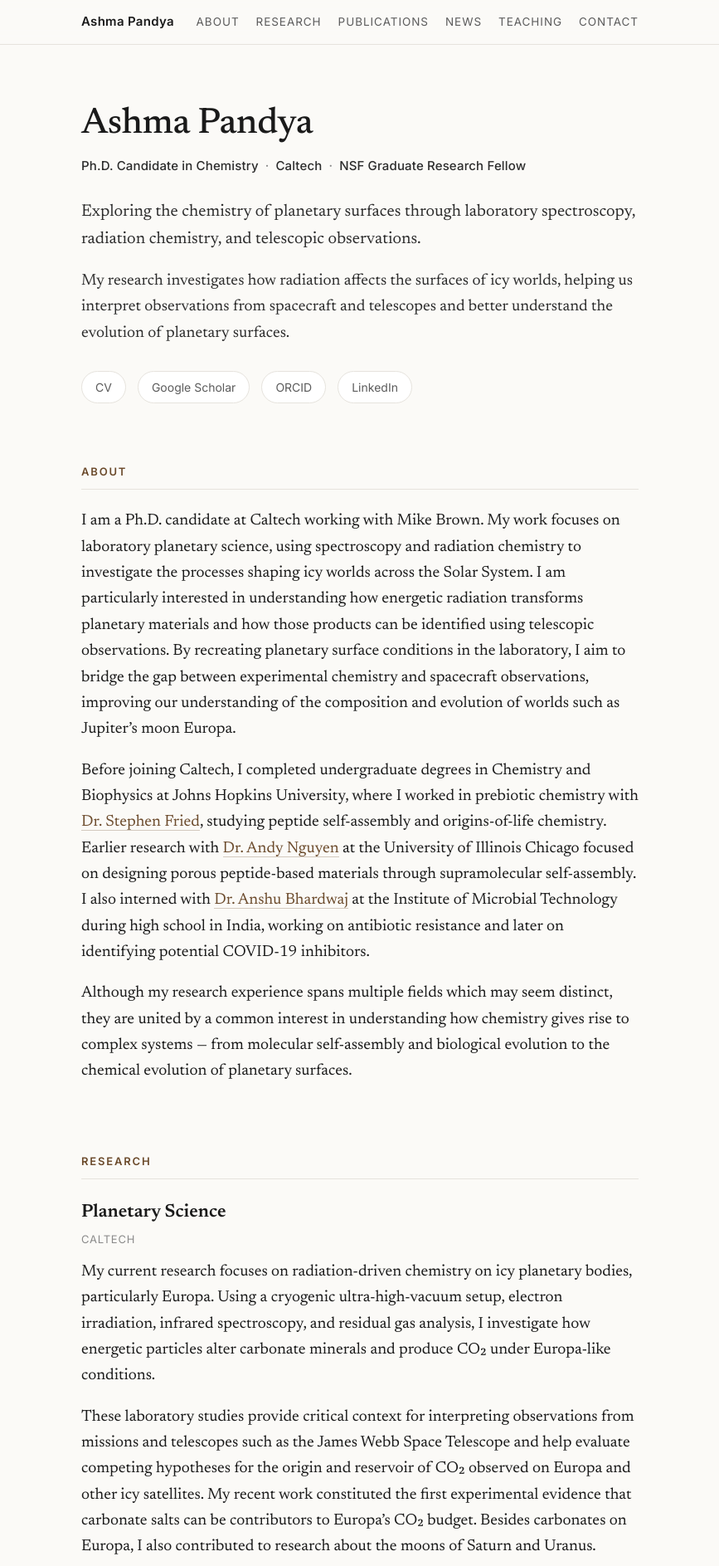
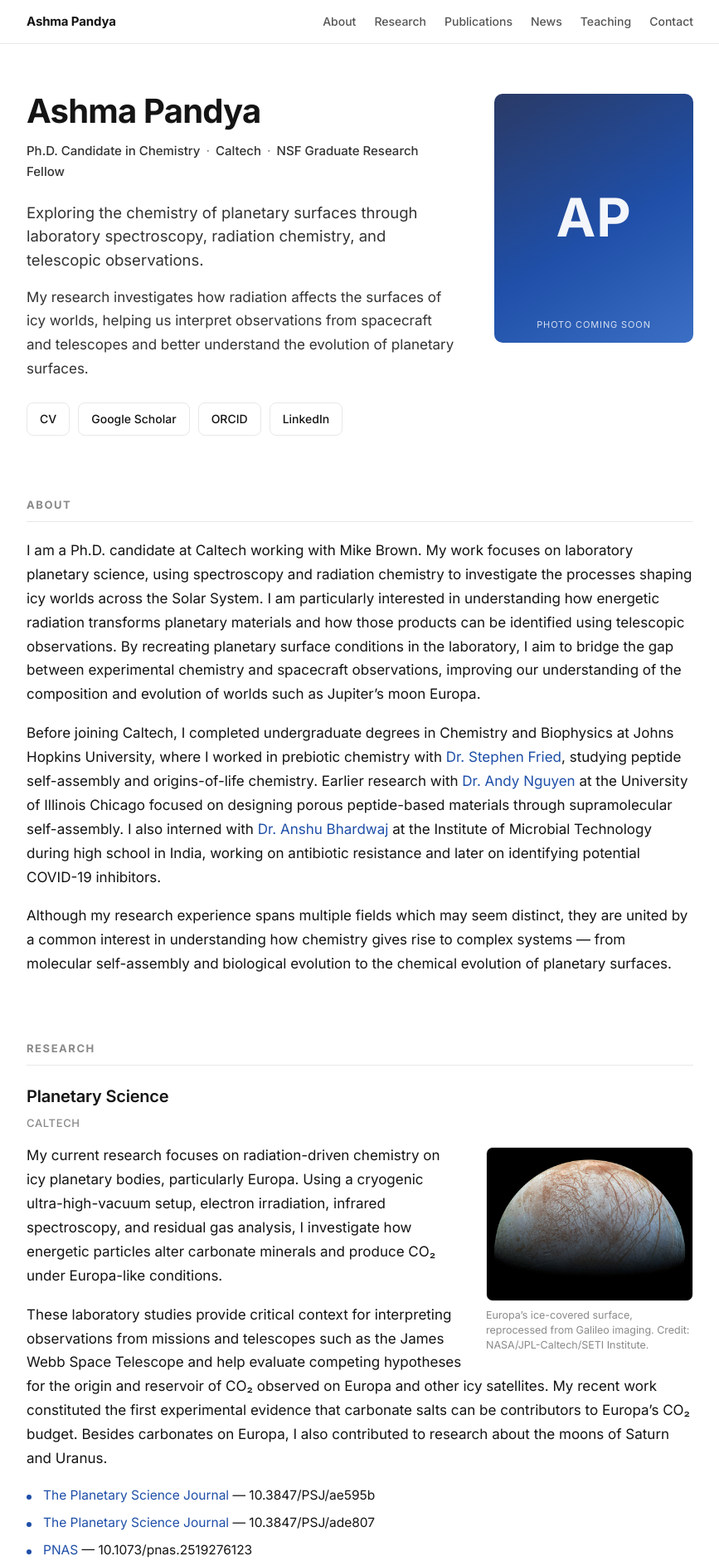
Before and after one commit to Utsav2/ashmapandya, a plain HTML site: page index.html in a window 1280 px wide. Shown: the top 1887 px of the page at 83% size, without its empty margins (206-1073 px from the left). Drawn offline with Linux system fonts and the light colour scheme.

Commit message:
Redesign: clean sans-serif layout with portrait + NASA research figures
Co-Authored-By: Claude Opus 4.8 <noreply@anthropic.com>

```diff
--- a/index.html
+++ b/index.html
@@ -7,17 +7,17 @@
 <meta name="description" content="Ashma Pandya — Ph.D. Candidate in Chemistry at Caltech, NSF Graduate Research Fellow. Laboratory planetary science, spectroscopy, and radiation chemistry of icy worlds.">
 <link rel="preconnect" href="https://fonts.googleapis.com">
 <link rel="preconnect" href="https://fonts.gstatic.com" crossorigin>
-<link href="https://fonts.googleapis.com/css2?family=Newsreader:ital,opsz,wght@0,6..72,400;0,6..72,500;0,6..72,600;1,6..72,400&family=Inter:wght@400;500;600&display=swap" rel="stylesheet">
+<link href="https://fonts.googleapis.com/css2?family=Inter:wght@400;500;600;700&display=swap" rel="stylesheet">
 <style>
   :root {
-    --ink: #1a1a1a;
-    --muted: #5c5c5c;
+    --ink: #141414;
+    --muted: #555;
     --faint: #8a8a8a;
-    --line: #e6e3dd;
-    --bg: #fbfaf7;
-    --accent: #6b4a2b;
-    --accent-soft: #9a7b53;
-    --max: 720px;
+    --line: #e8e8e8;
+    --bg: #ffffff;
+    --link: #1f4fa8;
+    --link-hover: #11306b;
+    --max: 860px;
   }
   * { box-sizing: border-box; }
   html { scroll-behavior: smooth; }
@@ -25,74 +25,102 @@
     margin: 0;
     background: var(--bg);
     color: var(--ink);
-    font-family: "Newsreader", Georgia, serif;
-    font-size: 19px;
-    line-height: 1.65;
+    font-family: "Inter", -apple-system, BlinkMacSystemFont, "Segoe UI", sans-serif;
+    font-size: 17px;
+    line-height: 1.7;
     -webkit-font-smoothing: antialiased;
+    text-rendering: optimizeLegibility;
   }
-  a { color: var(--accent); text-decoration: none; border-bottom: 1px solid rgba(107,74,43,0.28); transition: border-color .15s, color .15s; }
-  a:hover { color: var(--accent-soft); border-bottom-color: var(--accent-soft); }
+  a { color: var(--link); text-decoration: none; }
+  a:hover { color: var(--link-hover); text-decoration: underline; }
+  p { margin: 0 0 18px; }
 
   /* Nav */
   nav {
-    position: sticky; top: 0; z-index: 10;
-    background: rgba(251,250,247,0.88);
-    backdrop-filter: blur(8px);
+    position: sticky; top: 0; z-index: 20;
+    background: rgba(255,255,255,0.9);
+    backdrop-filter: saturate(180%) blur(10px);
     border-bottom: 1px solid var(--line);
   }
   nav .wrap {
-    max-width: var(--max); margin: 0 auto; padding: 14px 24px;
-    display: flex; flex-wrap: wrap; gap: 4px 20px; align-items: baseline;
-    font-family: "Inter", sans-serif;
+    max-width: var(--max); margin: 0 auto; padding: 13px 28px;
+    display: flex; flex-wrap: wrap; gap: 6px 22px; align-items: baseline;
   }
-  nav .name { font-weight: 600; font-size: 15px; letter-spacing: .02em; margin-right: auto; border: none; color: var(--ink); }
-  nav a.link { font-size: 13.5px; color: var(--muted); border: none; text-transform: uppercase; letter-spacing: .07em; }
-  nav a.link:hover { color: var(--accent); }
+  nav .name { font-weight: 700; font-size: 15px; letter-spacing: -0.01em; margin-right: auto; color: var(--ink); }
+  nav .name:hover { text-decoration: none; }
+  nav a.link { font-size: 14px; color: var(--muted); font-weight: 500; }
+  nav a.link:hover { color: var(--ink); text-decoration: none; }
 
-  main { max-width: var(--max); margin: 0 auto; padding: 0 24px 120px; }
+  main { max-width: var(--max); margin: 0 auto; padding: 0 28px 110px; }
 
   /* Hero */
-  header.hero { padding: 72px 0 8px; }
-  h1 { font-size: 44px; font-weight: 500; line-height: 1.1; margin: 0 0 14px; letter-spacing: -0.01em; }
-  .role { font-family: "Inter", sans-serif; font-size: 15px; color: var(--muted); font-weight: 500; margin: 0 0 26px; letter-spacing: .01em; }
-  .role .sep { color: var(--faint); margin: 0 8px; }
-  .lede { font-size: 20px; color: var(--ink); margin: 0 0 18px; }
-  .hero p { color: #2c2c2c; }
+  header.hero {
+    padding: 60px 0 14px;
+    display: grid; grid-template-columns: 1fr 240px; gap: 44px; align-items: start;
+  }
+  h1 { font-size: 40px; font-weight: 700; line-height: 1.05; margin: 0 0 14px; letter-spacing: -0.02em; }
+  .role { font-size: 15px; color: var(--muted); font-weight: 500; margin: 0 0 22px; }
+  .role .sep { color: var(--faint); margin: 0 7px; }
+  .lede { font-size: 18.5px; color: var(--ink); margin: 0 0 16px; line-height: 1.55; }
+  .hero p { color: #333; }
 
-  .toplinks { font-family: "Inter", sans-serif; font-size: 14px; margin: 30px 0 0; display: flex; flex-wrap: wrap; gap: 10px 14px; }
+  .portrait {
+    width: 240px; height: 300px; border-radius: 10px; overflow: hidden;
+    background: linear-gradient(150deg, #2a3a66 0%, #1f4fa8 55%, #3b6fc4 100%);
+    display: flex; align-items: center; justify-content: center; flex-direction: column;
+    color: #fff; position: relative;
+  }
+  .portrait img { width: 100%; height: 100%; object-fit: cover; display: block; }
+  .portrait .mono { font-size: 64px; font-weight: 700; letter-spacing: 1px; opacity: .95; }
+  .portrait .cap { position: absolute; bottom: 12px; font-size: 11px; letter-spacing: .08em; text-transform: uppercase; opacity: .8; }
+
+  .toplinks { margin: 26px 0 0; display: flex; flex-wrap: wrap; gap: 9px 10px; }
   .toplinks a {
-    border: 1px solid var(--line); border-radius: 999px; padding: 7px 16px;
-    color: var(--muted); background: #fff;
+    border: 1px solid var(--line); border-radius: 8px; padding: 7px 15px;
+    color: var(--ink); font-size: 14px; font-weight: 500; background: #fff;
   }
-  .toplinks a:hover { color: var(--accent); border-color: var(--accent-soft); }
+  .toplinks a:hover { border-color: var(--link); color: var(--link); text-decoration: none; }
 
   /* Sections */
-  section { padding-top: 64px; }
+  section { padding-top: 58px; }
   h2 {
-    font-family: "Inter", sans-serif; font-size: 13px; font-weight: 600;
-    text-transform: uppercase; letter-spacing: .14em; color: var(--accent);
-    margin: 0 0 22px; padding-bottom: 10px; border-bottom: 1px solid var(--line);
+    font-size: 13px; font-weight: 700; text-transform: uppercase; letter-spacing: .12em;
+    color: var(--faint); margin: 0 0 20px; padding-bottom: 9px; border-bottom: 1px solid var(--line);
   }
-  h3 { font-size: 22px; font-weight: 600; margin: 34px 0 8px; }
+  h3 { font-size: 20px; font-weight: 600; margin: 36px 0 4px; letter-spacing: -0.01em; }
   h3:first-of-type { margin-top: 0; }
-  .affil { font-family: "Inter", sans-serif; font-size: 13px; color: var(--faint); text-transform: uppercase; letter-spacing: .06em; margin: -4px 0 12px; }
-  p { margin: 0 0 18px; }
+  .affil { font-size: 13px; color: var(--faint); font-weight: 500; text-transform: uppercase; letter-spacing: .05em; margin: 0 0 14px; }
 
-  .pubs { list-style: none; padding: 0; margin: 10px 0 0; }
-  .pubs li { margin: 0 0 12px; padding-left: 18px; position: relative; font-size: 17px; color: var(--muted); }
-  .pubs li::before { content: "→"; position: absolute; left: 0; color: var(--accent-soft); }
-  .pubs li a { color: var(--ink); }
+  /* Figures */
+  figure { margin: 0 0 6px; }
+  figure.float {
+    float: right; width: 250px; margin: 4px 0 18px 28px;
+  }
+  figure img { width: 100%; border-radius: 8px; display: block; border: 1px solid var(--line); }
+  figcaption { font-size: 12.5px; color: var(--faint); line-height: 1.45; margin-top: 8px; }
+  .figrow { display: grid; grid-template-columns: 1fr 1fr; gap: 18px; margin: 8px 0 24px; clear: both; }
+  .figrow figure { margin: 0; }
 
-  .note { font-size: 16px; color: var(--faint); }
+  .pubs { list-style: none; padding: 0; margin: 12px 0 0; }
+  .pubs li { margin: 0 0 10px; padding-left: 20px; position: relative; font-size: 15.5px; line-height: 1.5; }
+  .pubs li::before { content: ""; position: absolute; left: 0; top: 11px; width: 6px; height: 6px; border-radius: 50%; background: var(--link); }
+  .note { font-size: 14.5px; color: var(--faint); }
 
-  footer { max-width: var(--max); margin: 0 auto; padding: 40px 24px 80px; font-family: "Inter", sans-serif; font-size: 13px; color: var(--faint); border-top: 1px solid var(--line); }
+  footer {
+    max-width: var(--max); margin: 0 auto; padding: 34px 28px 70px;
+    font-size: 13px; color: var(--faint); border-top: 1px solid var(--line);
+    display: flex; justify-content: space-between; flex-wrap: wrap; gap: 8px;
+  }
+  footer a { color: var(--faint); }
 
-  @media (max-width: 600px) {
-    body { font-size: 18px; }
-    h1 { font-size: 34px; }
-    header.hero { padding-top: 48px; }
-    nav .wrap { gap: 4px 14px; }
-    nav .name { width: 100%; margin-bottom: 4px; }
+  @media (max-width: 720px) {
+    header.hero { grid-template-columns: 1fr; gap: 26px; padding-top: 40px; }
+    .portrait { width: 160px; height: 200px; order: -1; }
+    .portrait .mono { font-size: 44px; }
+    h1 { font-size: 33px; }
+    figure.float { float: none; width: 100%; margin: 10px 0 22px; }
+    .figrow { grid-template-columns: 1fr; }
+    nav .name { width: 100%; margin-bottom: 2px; }
   }
 </style>
 </head>
@@ -113,6 +141,7 @@
 <main id="top">
 
   <header class="hero">
+    <div>
       <h1>Ashma Pandya</h1>
       <p class="role">Ph.D. Candidate in Chemistry<span class="sep">·</span>Caltech<span class="sep">·</span>NSF Graduate Research Fellow</p>
       <p class="lede">Exploring the chemistry of planetary surfaces through laboratory spectroscopy, radiation chemistry, and telescopic observations.</p>
@@ -122,6 +151,12 @@
         <a href="#" target="_blank" rel="noopener">Google Scholar</a>
         <a href="#" target="_blank" rel="noopener">ORCID</a>
         <a href="#" target="_blank" rel="noopener">LinkedIn</a>
+      </div>
+    </div>
+    <!-- Replace the placeholder below with: <img src="img/headshot.jpg" alt="Ashma Pandya"> -->
+    <div class="portrait">
+      <span class="mono">AP</span>
+      <span class="cap">Photo coming soon</span>
     </div>
   </header>
 
@@ -137,13 +172,27 @@
 
     <h3>Planetary Science</h3>
     <p class="affil">Caltech</p>
+    <figure class="float">
+      <img src="img/europa.jpg" alt="Reprocessed Galileo color mosaic of Jupiter's moon Europa">
+      <figcaption>Europa&rsquo;s ice-covered surface, reprocessed from Galileo imaging. Credit: NASA/JPL-Caltech/SETI Institute.</figcaption>
+    </figure>
     <p>My current research focuses on radiation-driven chemistry on icy planetary bodies, particularly Europa. Using a cryogenic ultra-high-vacuum setup, electron irradiation, infrared spectroscopy, and residual gas analysis, I investigate how energetic particles alter carbonate minerals and produce CO&#8322; under Europa-like conditions.</p>
     <p>These laboratory studies provide critical context for interpreting observations from missions and telescopes such as the James Webb Space Telescope and help evaluate competing hypotheses for the origin and reservoir of CO&#8322; observed on Europa and other icy satellites. My recent work constituted the first experimental evidence that carbonate salts can be contributors to Europa&rsquo;s CO&#8322; budget. Besides carbonates on Europa, I also contributed to research about the moons of Saturn and Uranus.</p>
     <ul class="pubs">
-      <li><a href="https://iopscience.iop.org/article/10.3847/PSJ/ae595b" target="_blank" rel="noopener">The Planetary Science Journal &mdash; 10.3847/PSJ/ae595b</a></li>
-      <li><a href="https://iopscience.iop.org/article/10.3847/PSJ/ade807" target="_blank" rel="noopener">The Planetary Science Journal &mdash; 10.3847/PSJ/ade807</a></li>
-      <li><a href="https://www.pnas.org/doi/10.1073/pnas.2519276123" target="_blank" rel="noopener">PNAS &mdash; 10.1073/pnas.2519276123</a></li>
+      <li><a href="https://iopscience.iop.org/article/10.3847/PSJ/ae595b" target="_blank" rel="noopener">The Planetary Science Journal</a> &mdash; 10.3847/PSJ/ae595b</li>
+      <li><a href="https://iopscience.iop.org/article/10.3847/PSJ/ade807" target="_blank" rel="noopener">The Planetary Science Journal</a> &mdash; 10.3847/PSJ/ade807</li>
+      <li><a href="https://www.pnas.org/doi/10.1073/pnas.2519276123" target="_blank" rel="noopener">PNAS</a> &mdash; 10.1073/pnas.2519276123</li>
     </ul>
+    <div class="figrow">
+      <figure>
+        <img src="img/enceladus.jpg" alt="Saturn's moon Enceladus imaged by Cassini">
+        <figcaption>Enceladus (Saturn). Credit: NASA/JPL-Caltech/SSI.</figcaption>
+      </figure>
+      <figure>
+        <img src="img/miranda.jpg" alt="Uranus's moon Miranda imaged by Voyager 2">
+        <figcaption>Miranda (Uranus). Credit: NASA/JPL.</figcaption>
+      </figure>
+    </div>
 
     <h3>Origins of Life Chemistry</h3>
     <p class="affil">Johns Hopkins University</p>
@@ -153,8 +202,8 @@
     <p class="affil">University of Illinois Chicago</p>
     <p>In my first two years of undergrad, I worked with Dr. Andy Nguyen to design self-assembling peptide frameworks capable of forming porous, protein-like architectures with tunable molecular recognition. This work combined peptide design, structural characterization, and materials chemistry to engineer and characterize functional supramolecular assemblies.</p>
     <ul class="pubs">
-      <li><a href="https://pubs.acs.org/doi/10.1021/jacs.2c02146" target="_blank" rel="noopener">Journal of the American Chemical Society &mdash; 10.1021/jacs.2c02146</a></li>
-      <li><a href="https://pubs.acs.org/doi/10.1021/acs.biomac.3c01418" target="_blank" rel="noopener">Biomacromolecules &mdash; 10.1021/acs.biomac.3c01418</a></li>
+      <li><a href="https://pubs.acs.org/doi/10.1021/jacs.2c02146" target="_blank" rel="noopener">Journal of the American Chemical Society</a> &mdash; 10.1021/jacs.2c02146</li>
+      <li><a href="https://pubs.acs.org/doi/10.1021/acs.biomac.3c01418" target="_blank" rel="noopener">Biomacromolecules</a> &mdash; 10.1021/acs.biomac.3c01418</li>
     </ul>
 
     <h3>Bioinformatics</h3>
@@ -200,7 +249,8 @@
 </main>
 
 <footer>
-  &copy; <span id="year">2026</span> Ashma Pandya
+  <span>&copy; <span id="year">2026</span> Ashma Pandya</span>
+  <span>Pasadena, California</span>
 </footer>
 
 <script>
```
Also changed, not shown: img/enceladus.jpg (added), img/europa-disk.jpg (added), img/europa.jpg (added), img/miranda.jpg (added). Lines whose indentation alone changed are shown as unchanged.
